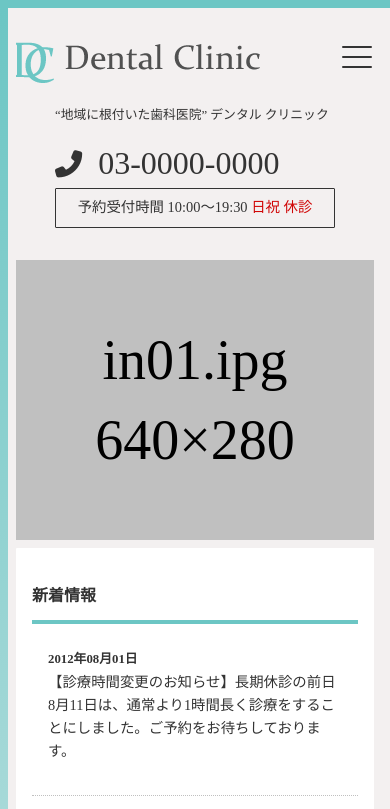
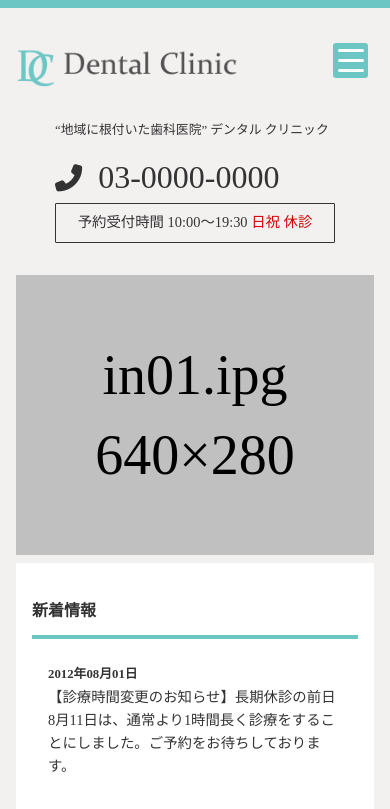
Before and after one commit to Megumi9813/dental, a plain HTML site: page index.html in a window 390 px wide. Shown: the top 809 px of the page. Drawn offline with nearby package versions, Linux system fonts and the light colour scheme.

Commit message:
update hum

```diff
--- a/index.html
+++ b/index.html
@@ -36,7 +36,9 @@
       </div>
       <div class="headBorder"></div>
       <div class="head_container">
-        <div class="headLogo"></div>
+        <div class="headLogo">
+          <img src="imgs/siteTitle.png">
+        </div>
         <div class="headRight">
           <div class="headText">
             “地域に根付いた歯科医院” デンタル クリニック
--- a/style.scss
+++ b/style.scss
@@ -142,9 +142,7 @@ header {
     max-width: 960px;
     margin: auto;
     .headLogo {
-      background: url(imgs/siteTitle.png) no-repeat center;
-      width: 250px;
-      margin: 2rem 0 0 1rem;
+      margin: auto 0;
     }
     .headRight {
       margin: 0 0 0 auto;
@@ -406,7 +404,7 @@ nav {
   left: 0;
   bottom: 0;
   width: 75%;
-  transform: translateX(-285px);
+  transform: translateX(-520px);
   transition: all 0.5s;
   background: linear-gradient(
     to bottom,
@@ -439,22 +437,25 @@ nav {
 }
 .toggle_btn {
   z-index: 100;
-  display: block;
+  display: inline-block;
   position: fixed;
-  top: 42px;
-  right: 18px;
-  width: 30px;
-  height: 30px;
+  top: 43px;
+  right: 22px;
+  width: 35px;
+  height: 35px;
   transition: all 0.5s;
+  border-radius: 3px;
+  background-color: rgb(108, 198, 196);
   cursor: pointer;
   span {
     display: block;
     position: absolute;
-    background-color: #333;
+    background-color: white;
     border-radius: 4px;
     transition: all 0.5s;
-    width: 30px;
-    height: 2px;
+    width: 75%;
+    height: 3px;
+    margin: 0 0.3rem;
   }
 }
 .active .toggle_btn {
@@ -486,13 +487,13 @@ nav {
   display: block;
 }
 .toggle_btn span:nth-child(1) {
-  top: 4px;
+  top: 6px;
 }
 .toggle_btn span:nth-child(2) {
-  top: 14px;
+  top: 16px;
 }
 .toggle_btn span:nth-child(3) {
-  bottom: 4px;
+  bottom: 6px;
 }
 //////////////////////////////humberger_menu_end////////////
 
@@ -686,7 +687,10 @@ nav {
     .head_container {
       flex-direction: column;
       .headLogo {
-        height: 60px;
+        margin: 3rem 0 1rem 1rem;
+        img {
+          width: 230px;
+        }
       }
       .headRight {
         margin: 0 auto;
```
Also changed, not shown: access.html (+3 -1 lines), clinic.html (+3 -1 lines), service.html (+3 -1 lines), staff.html (+3 -1 lines), style.css, 1 other file.
